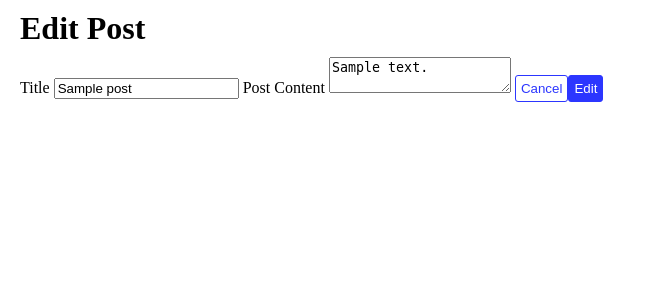
After one commit to Jared-Enck/New-Exercises, a Flask app: page /posts/1/edit in a window 1280 px wide. The commit adds this page. Shown: the top 300 px of the page, without its empty margins (0-646 px from the left). Run offline with Flask 2, Linux system fonts and the light colour scheme; tables that the repository leaves empty hold one stand-in row (values such as "Sample post").

Commit message:
created edit postdelete post routes

```diff
--- a/Python/Flask/PostgreSQL/flask-blogly/app.py
+++ b/Python/Flask/PostgreSQL/flask-blogly/app.py
@@ -124,3 +124,36 @@ def show_post(post_id):
     post = Post.query.get_or_404(post_id)
 
     return render_template('show_post.html', post=post)
+
+@app.route('/posts/<int:post_id>/edit')
+def post_edit(post_id):
+    """Show edit post from"""
+
+    post = Post.query.get_or_404(post_id)
+
+    return render_template('edit_post.html', post=post)
+
+@app.route('/posts/<int:post_id>/edit', methods=['POST'])
+def save_edited_post(post_id):
+    """Save edited post to db"""
+
+    post = Post.query.get_or_404(post_id)
+
+    post.title = request.form['title']
+    post.content = request.form['content']
+
+    db.session.add(post)
+    db.session.commit()
+
+    return redirect(f'/posts/{post.id}')
+
+@app.route('/posts/<int:post_id>/delete', methods=['POST'])
+def delete_post(post_id):
+    """Delete post from db"""
+
+    post = Post.query.get_or_404(post_id)
+
+    db.session.delete(post)
+    db.session.commit()
+
+    return redirect(f'/users/{post.user_id}')
--- a/Python/Flask/PostgreSQL/flask-blogly/static/app.css
+++ b/Python/Flask/PostgreSQL/flask-blogly/static/app.css
@@ -1,11 +1,11 @@
 body {
     margin: 0;
-    padding: 0;
+    padding-left: 20px;
 }
 
 h1 {
     margin: 0;
-    padding: 10px;
+    padding: 10px 0px 10px 0px;
 }
 
 img {
@@ -15,4 +15,19 @@ img {
 
 button {
     cursor: pointer;
+    padding: 5px;
+    color: white;
+    background-color: rgb(44, 54, 255);
+    border: 1.5px solid rgb(44, 54, 255);
+    border-radius: 3px;
 }
+
+.cancel {
+    background-color: transparent;
+    color: rgb(44, 54, 255);
+}
+
+.delete {
+    background-color: red;
+    border: 1.5px solid red;
+}
--- a/Python/Flask/PostgreSQL/flask-blogly/templates/add_post.html
+++ b/Python/Flask/PostgreSQL/flask-blogly/templates/add_post.html
@@ -11,7 +11,7 @@
         <label for="content">Content</label>
         <textarea name="content"></textarea>
 
-        <button formaction="/users/{{user.id}}" formmethod="GET">Cancel</button>
+        <button formaction="/users/{{user.id}}" formmethod="GET" class="cancel">Cancel</button>
         <button formaction="/users/{{user.id}}/posts/new" formmethod="POST">Add</button>
     </form>
 {%endblock%}
--- a/Python/Flask/PostgreSQL/flask-blogly/templates/edit.html
+++ b/Python/Flask/PostgreSQL/flask-blogly/templates/edit.html
@@ -11,6 +11,6 @@
         <input type="text" name="last_name" value="{{user.last_name}}">
         <label for="image_url">Image URL</label>
         <input type="url" name="image_url" value="{{user.image_url}}">
-        <button formaction="/users/{{user.id}}" formmethod="GET">Cancel</button><button type="submit">Save</button>
+        <button formaction="/users/{{user.id}}" formmethod="GET" class="cancel">Cancel</button><button type="submit">Save</button>
     </form>
 {%endblock%}
--- /dev/null
+++ b/Python/Flask/PostgreSQL/flask-blogly/templates/edit_post.html
@@ -0,0 +1,14 @@
+{%extends 'base.html'%}
+
+{%block title%}Post Edit Page{%endblock%}
+
+{%block content%}
+<h1>Edit Post</h1>
+    <form>
+        <label for="title">Title</label>
+        <input type="text" name="title" value="{{post.title}}">
+        <label for="content">Post Content</label>
+        <textarea name="content">{{post.content}}</textarea>
+        <button formaction="/users/{{post.user_id}}" formmethod="GET" class="cancel">Cancel</button><button type="submit">Edit</button>
+    </form>
+{%endblock%}
--- a/Python/Flask/PostgreSQL/flask-blogly/templates/info.html
+++ b/Python/Flask/PostgreSQL/flask-blogly/templates/info.html
@@ -11,7 +11,7 @@
 <div>
     <form>
     <button formaction="/users/{{user.id}}/edit" formmethod="GET">Edit</button>
-    <button formaction="/users/{{user.id}}/delete" formmethod="POST">Delete</button>
+    <button formaction="/users/{{user.id}}/delete" formmethod="POST" class="delete">Delete</button>
     </form>
 </div>
 
--- a/Python/Flask/PostgreSQL/flask-blogly/templates/show_post.html
+++ b/Python/Flask/PostgreSQL/flask-blogly/templates/show_post.html
@@ -9,9 +9,9 @@
 <p style="font-style: italic;">By {{post.user_post.first_name}} {{post.user_post.last_name}}</p>
 
 <form>
-    <button formaction="/users/{{ post.user_id }}">Cancel</button>
+    <button formaction="/users/{{ post.user_id }}" class="cancel">Cancel</button>
     <button formaction="/posts/{{ post.id }}/edit">Edit</button>
-    <button formaction="/posts/{{ post.id }}/delete">Delete</button>
+    <button formaction="/posts/{{ post.id }}/delete" formmethod="POST" class="delete">Delete</button>
 </form>
 
 {%endblock%}
```
